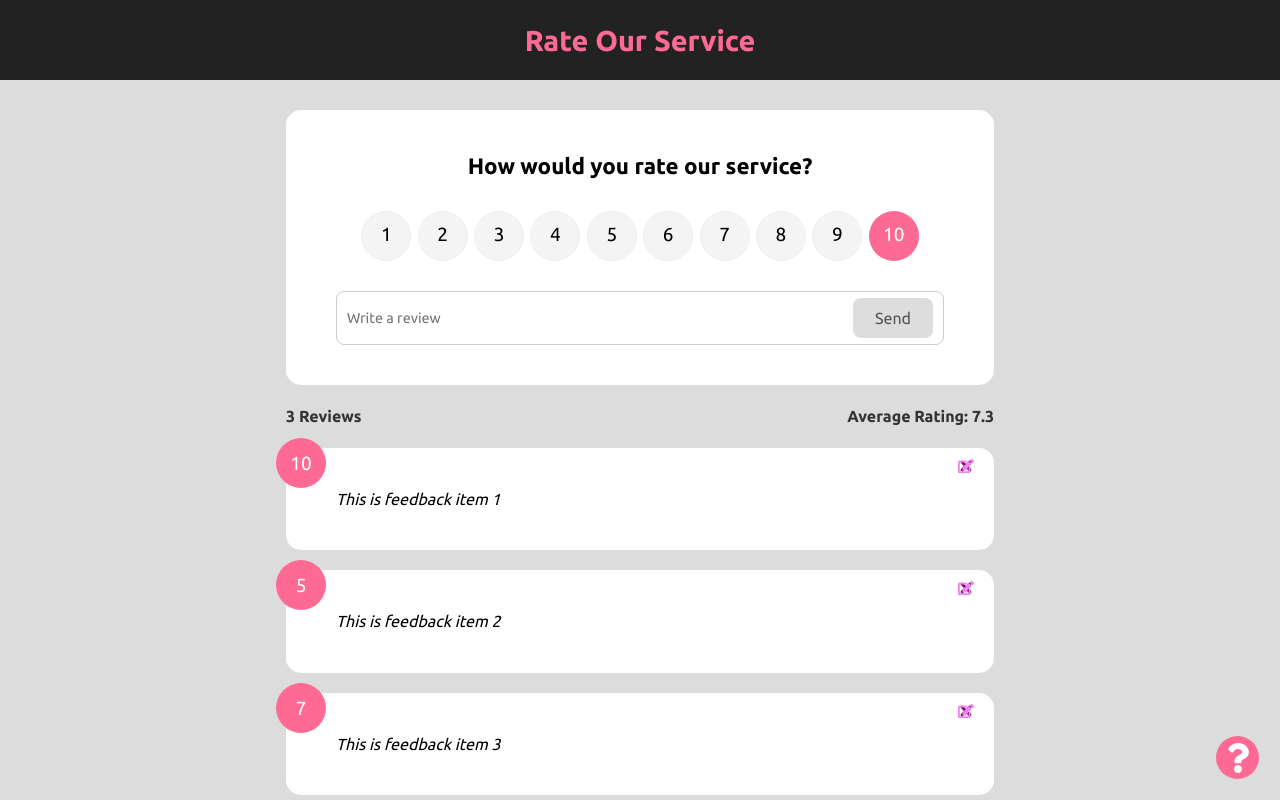
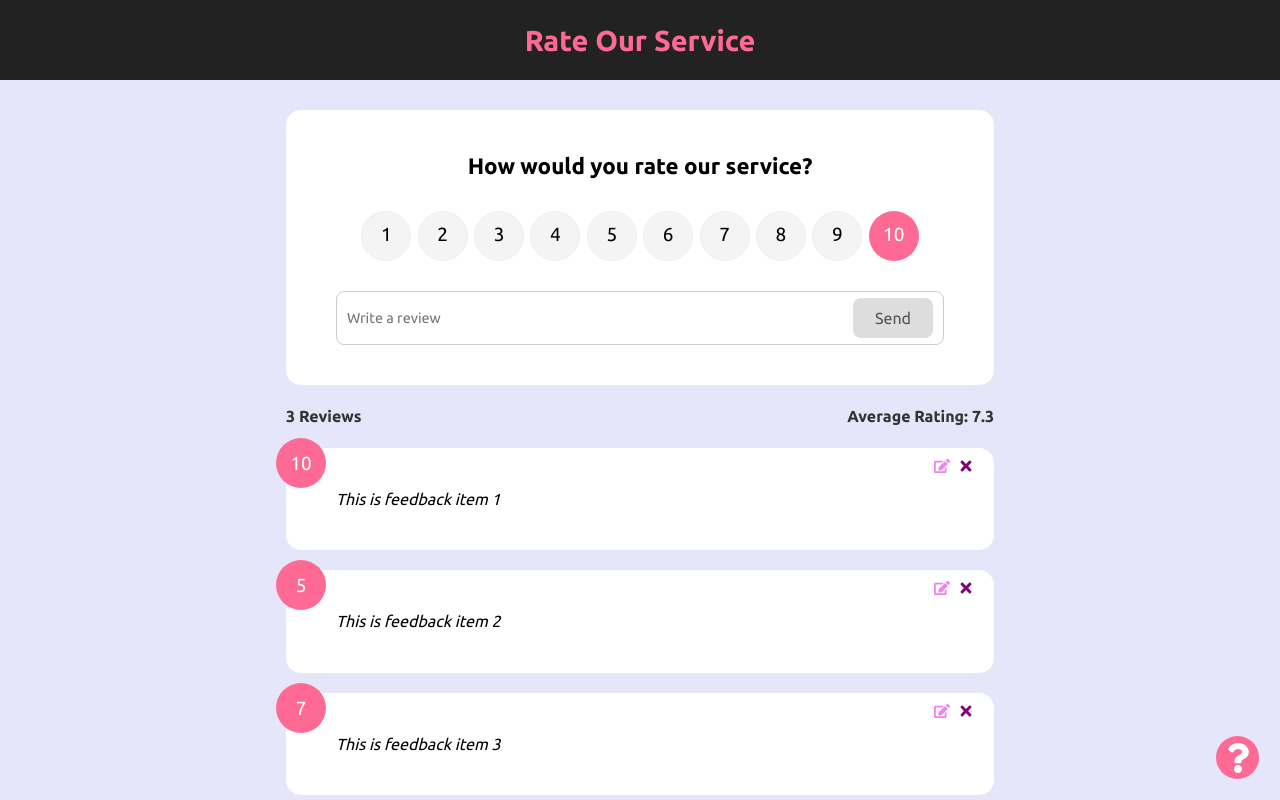
Before and after one commit to zynkro/react_rate-our-service-app, a React (Create React App) app: page / in a window 1280 px wide. Built offline with nearby package versions, Linux system fonts and the light colour scheme.

Commit message:
Minor CSS changes: bg-color, transition, styling for new edit button

```diff
--- a/src/components/AboutIconLink/AboutIconLink.scss
+++ b/src/components/AboutIconLink/AboutIconLink.scss
@@ -14,6 +14,8 @@ $color-accent-pink: rgb(255, 106, 149);
   background: $color-accent-pink;
   border-radius: 50%;
 
+  transition: background-color 200ms;
+
   &:hover {
     background-color: #444;
   }
--- a/src/components/FeedbackItem/FeedbackItem.scss
+++ b/src/components/FeedbackItem/FeedbackItem.scss
@@ -36,4 +36,8 @@ $color-accent-pink: rgb(255, 106, 149);
 
     cursor: pointer;
   }
+
+  &__edit-button {
+    right: 44px;
+  }
 }
--- a/src/index.scss
+++ b/src/index.scss
@@ -1,7 +1,7 @@
 @import url('https://fonts.googleapis.com/css2?family=Roboto:wght@400;500;700&family=Ubuntu:wght@400;700&display=swap');
 
 body {
-  background-color: gainsboro;
+  background-color: lavender;
   color: black;
   line-height: 1.4;
   font-family: 'Ubuntu', sans-serif;
```
